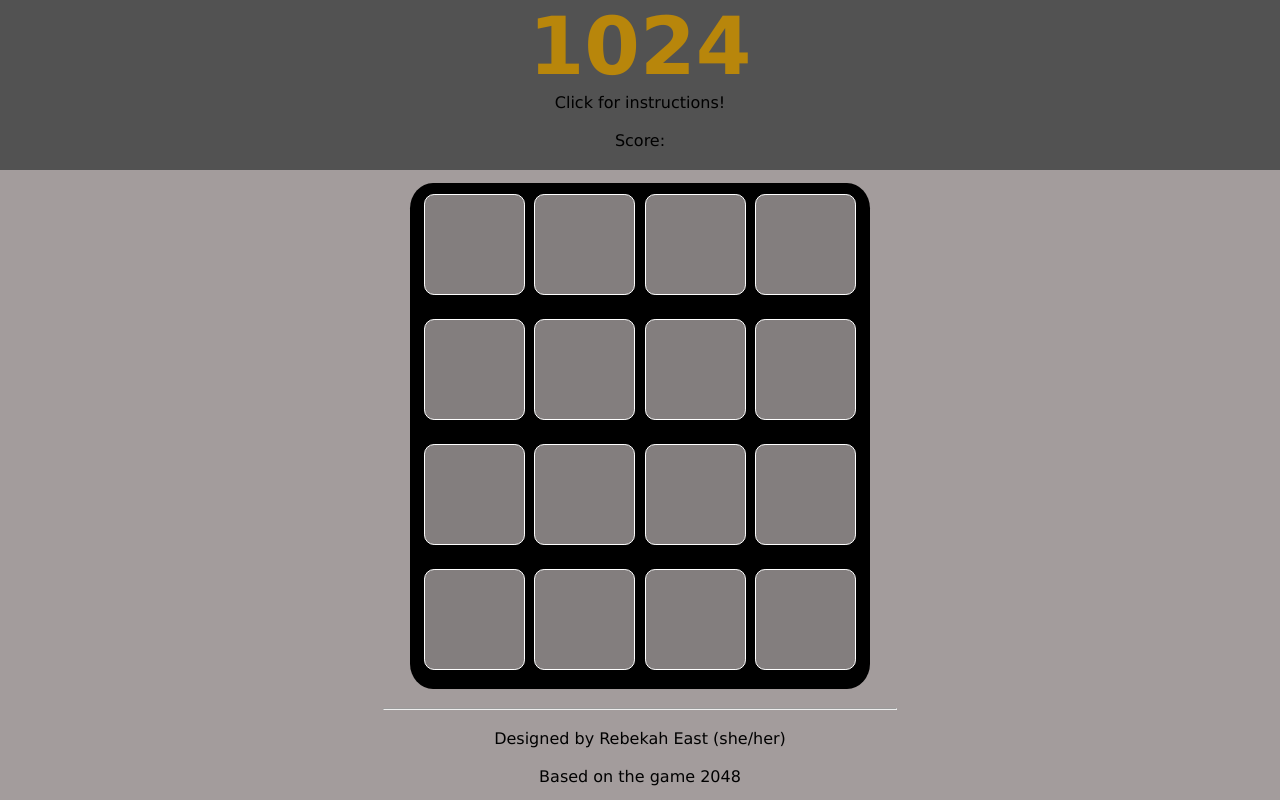
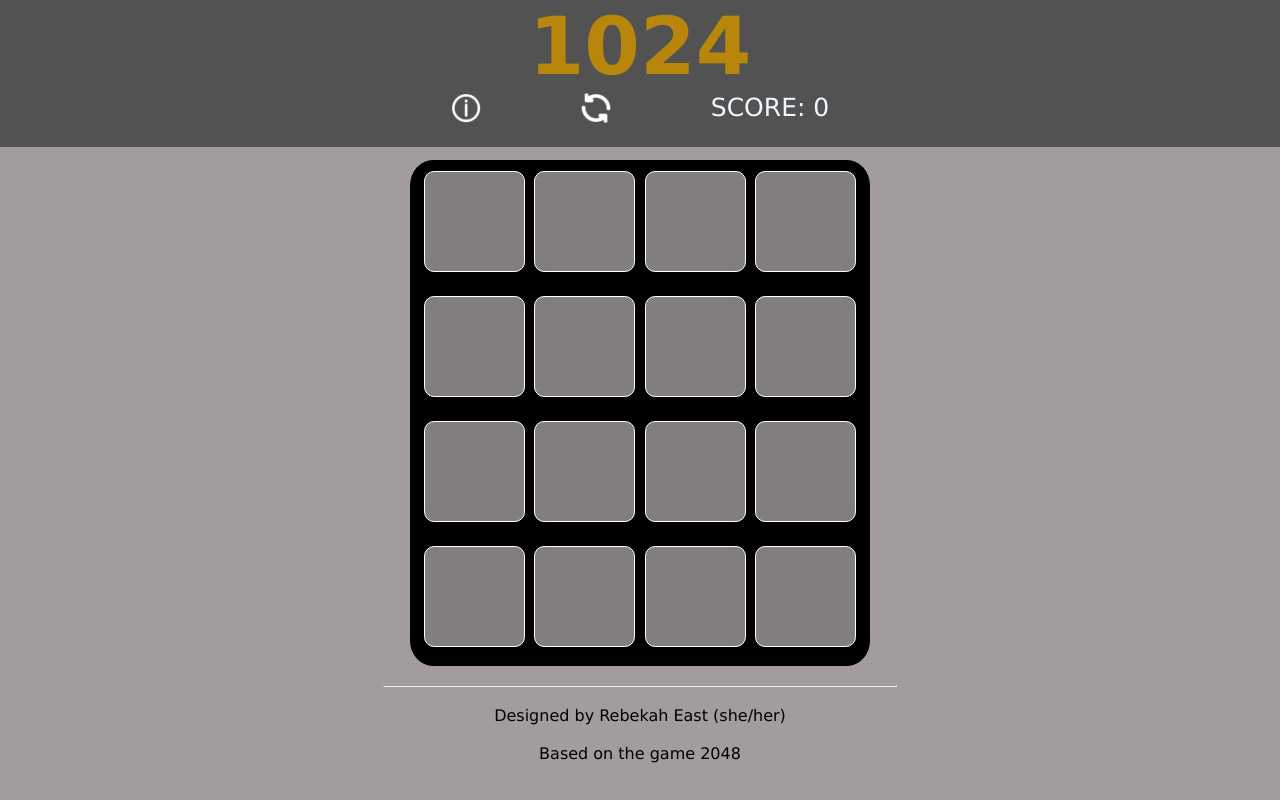
Before and after one commit to RebekahEast/game, a plain HTML site: page index.html in a window 1280 px wide. Drawn offline with Linux system fonts and the light colour scheme.

Commit message:
icons for info and refresh

```diff
--- a/index.html
+++ b/index.html
@@ -11,8 +11,9 @@
 
 <header>
     <h2>1024</h2>
-
-    <div class="instructions" onclick="instruction()">Click for instructions! <br><br>
+    <div class="top">
+        <div class="instructions item" onclick="instruction()">
+            <img src="pictures/info.png" alt="info button">
             <span class="popuptext" id="PopUpInstructions">
                 This game is great - you're going to love it! It's an easy game to pick up, but a harder game to master<br><br>
                 You will need to merge any matching numbers together. When they are matched, the tiles will combine and duplicate.<br><br>
@@ -21,9 +22,11 @@
             </span>
         </div>
 
-    <div class="score" id="score">Score:</div>
+        <img src="pictures/refresh.png" alt="refresh icon" border="0" onClick="window.location.reload();" class = "item">
+        <div class="item" id="score">Score: 0</div>
+    </div>
+</header>
 
-</header>
 <body>
     <div class="main-box">
         <div class="small-box"></div>
--- a/styles.css
+++ b/styles.css
@@ -11,6 +11,21 @@ body {
 header {
     background-color:rgb(82, 82, 82);
     padding-bottom: 20px;
+}
+
+.top {
+    display: flex;
+    justify-content: center;
+}
+
+.item {
+    margin: 0 50px;
+}
+
+#score {
+    color: aliceblue;
+    font-size: 25px;
+    text-transform: uppercase;
 }
 
 h2 {
@@ -27,6 +42,11 @@ h2:hover {
     cursor: pointer;
 }
 
+img {
+    width: 30px;
+    height: 30px;
+}
+
 .popuptext {
     visibility: hidden;
     padding: 20px;
@@ -34,9 +54,9 @@ h2:hover {
     height: 450px;
     background-color:aliceblue;
     opacity: 0.90;
-    margin-top: 70px;
+    margin-top: 82px;
     line-height: 1.5em;
-    margin-left: -220px;
+    margin-left: -65px;
     color: black;
     border-radius: 10%;
     position: absolute;
```
Lines whose indentation alone changed are shown as unchanged.
